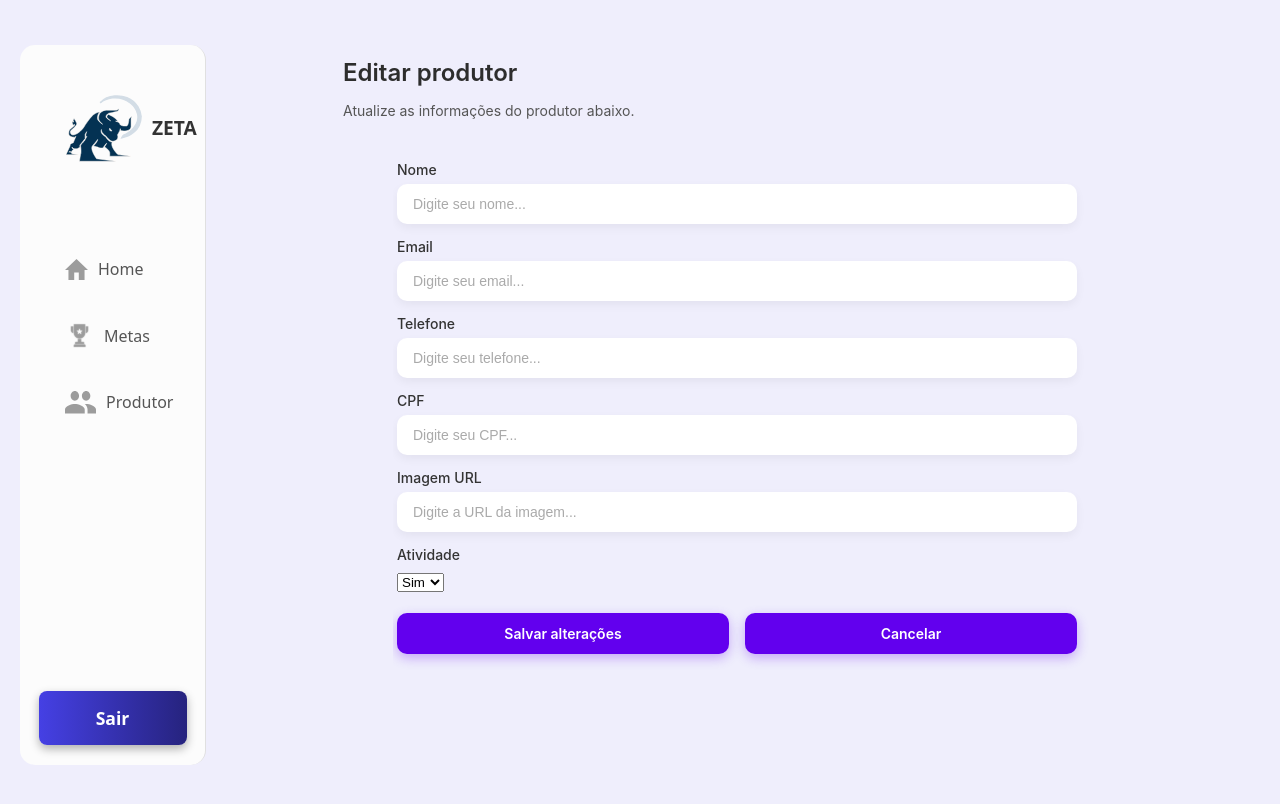
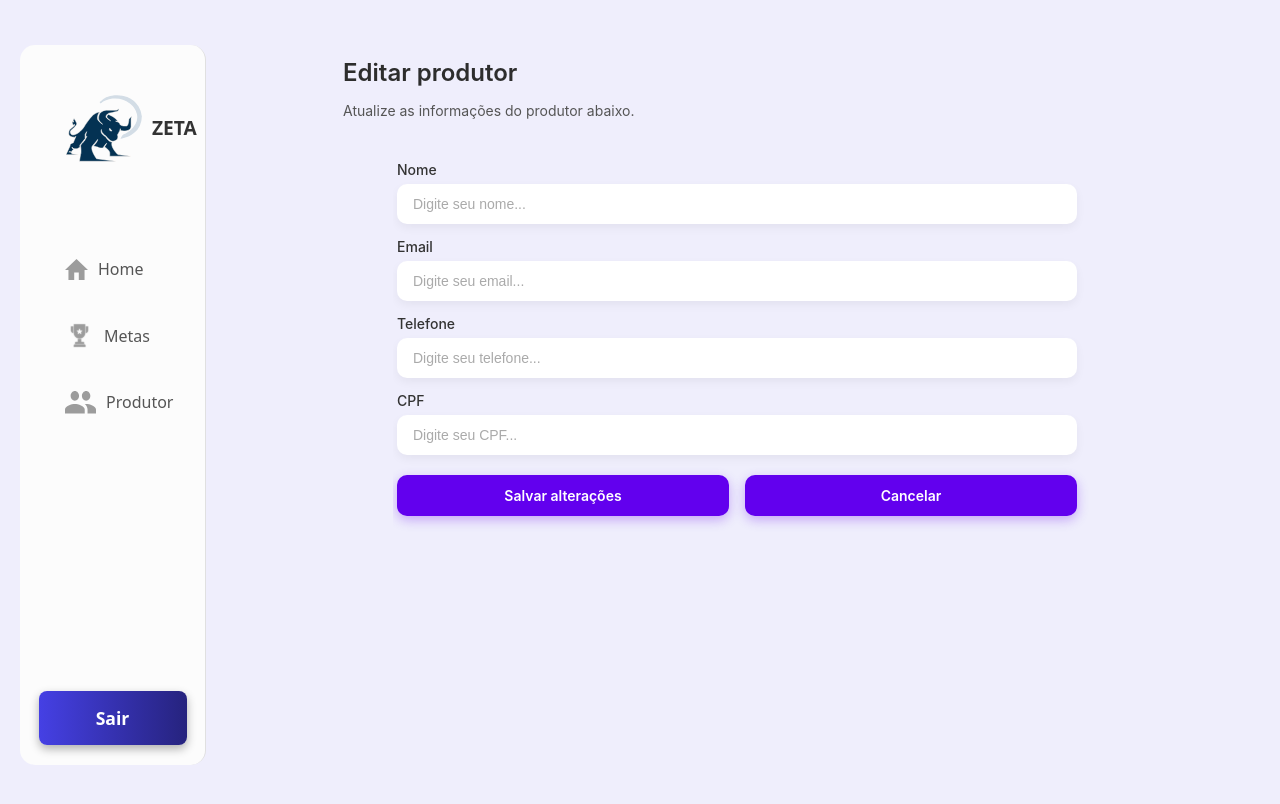
Before and after one commit to ZETA-Inter/Zeta-Web-Site, a React (Vite) app: page /worker/create/1 in a window 1280 px wide. Shown: the top 804 px of the page. Built offline with nearby package versions, Linux system fonts and the light colour scheme; no server answers; sample sign-in values are in the browser's storage.

Commit message:
fix: remove field of forms

```diff
--- a/src/pages/CreateProdutor/CreateProdutor.jsx
+++ b/src/pages/CreateProdutor/CreateProdutor.jsx
@@ -16,8 +16,6 @@ function CreateProdutor() {
   const [nome, setNome] = useState('');
   const [email, setEmail] = useState('');
   const [cpf, setCpf] = useState('');
-  const [active, setActive] = useState(true);
-  const [imgUrl, setImgUrl] = useState('');
   const [telefone, setTelefone] = useState('');
   const [senha, setSenha] = useState('');
   const [confirmarSenha, setConfirmarSenha] = useState('');
@@ -50,8 +48,6 @@ function CreateProdutor() {
 
           setNome(worker.name || '');
           setEmail(worker.email || '');
-          setImgUrl(worker.image_url || '');
-          setActive(worker.active ?? true);
           setCpf(cpfFirebase);
           setTelefone(telefoneFirebase);
 
@@ -84,7 +80,7 @@ function CreateProdutor() {
         email,
         name: nome,
         company_id: Number(companyId),
-        active,
+        active: true
       };
 
       console.log("Worker Payload: " + JSON.stringify(workerPayload))
@@ -209,29 +205,6 @@ function CreateProdutor() {
           />
         </div>
 
-        <div className={styles.formGroup}>
-          <label htmlFor="imgUrl">Imagem URL</label>
-          <input
-            type="text"
-            id="imgUrl"
-            placeholder="Digite a URL da imagem..."
-            value={imgUrl}
-            onChange={(e) => setImgUrl(e.target.value)}
-          />
-        </div>
-
-        <div className={styles.formGroup}>
-          <label htmlFor="active">Atividade</label>
-          <select
-            id="active"
-            value={active}
-            onChange={(e) => setActive(e.target.value === 'true')}
-          >
-            <option value="true">Sim</option>
-            <option value="false">Não</option>
-          </select>
-        </div>
-
         {!isEditing && (
           <>
             <div className={styles.formGroup}>
```
